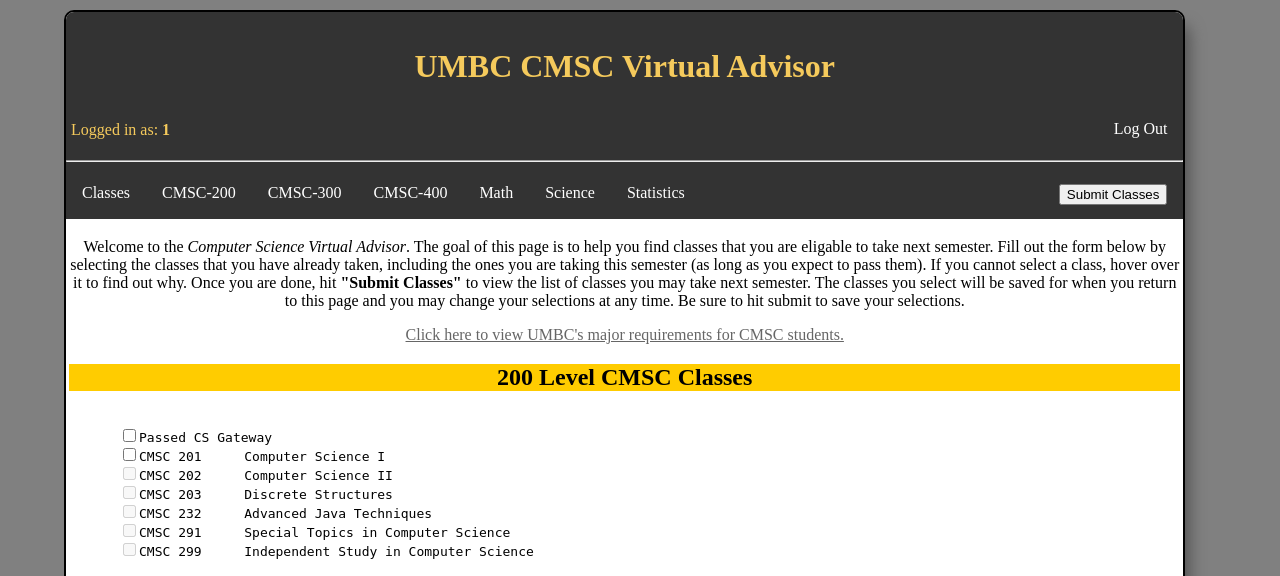
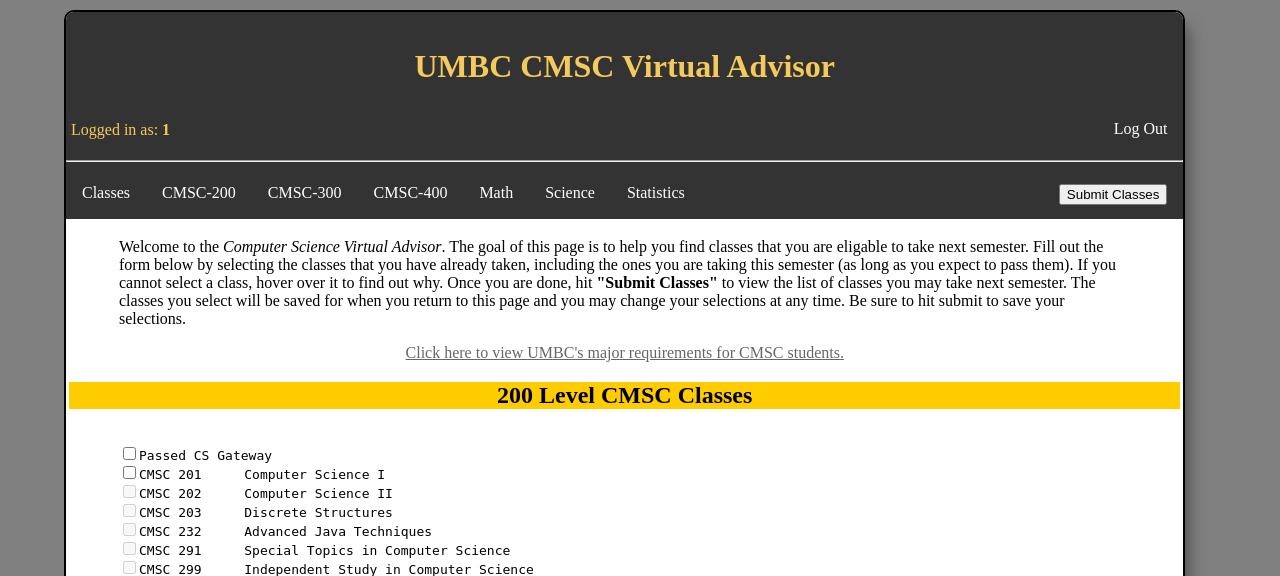
Before and after one commit to bnat1/433NatChrisJoey, a PHP site: page /courses.php in a window 1280 px wide. Shown: the part 645-1221 px from the top of the page. Run offline with PHP 8.4, Linux system fonts and the light colour scheme; the visitor is signed in with stand-in values (Sample User, id 1); tables that the repository leaves empty or names only in its code hold one stand-in row (values such as "Sample post"); data that the repository does not hold is empty.

Commit message:
Added CSS paragraph div

```diff
--- a/index.css
+++ b/index.css
@@ -1,5 +1,12 @@
 body {
 	background-color:#808080;
+}
+
+p {
+	float: left;
+	text-align: left;
+	padding-left: 50px;
+	padding-right: 50px;
 }
 
 #container {
@@ -45,8 +52,8 @@ a {
 }
 
 #course{
-    font-family: monospace;
-    white-space: pre;
+    	font-family: monospace;
+    	white-space: pre;
 	float: left;
 	text-align: left;
 	padding-left: 50px;
@@ -55,7 +62,7 @@ a {
 p.headerText {
 	margin-left: 20px;
 	position: absolute;
-    top: 0;
+   	top: 0;
 	font-size:40px;
 	color:#000000;
 	text-shadow: 2px 2px 4px #cccccc;
@@ -96,7 +103,7 @@ li.submitBtn {
 
 .active {
 	border-width:0px;
-    border-color: #ffcc00;
+    	border-color: #ffcc00;
 	background-color:#111;
 	color:#fff;
 }
```
